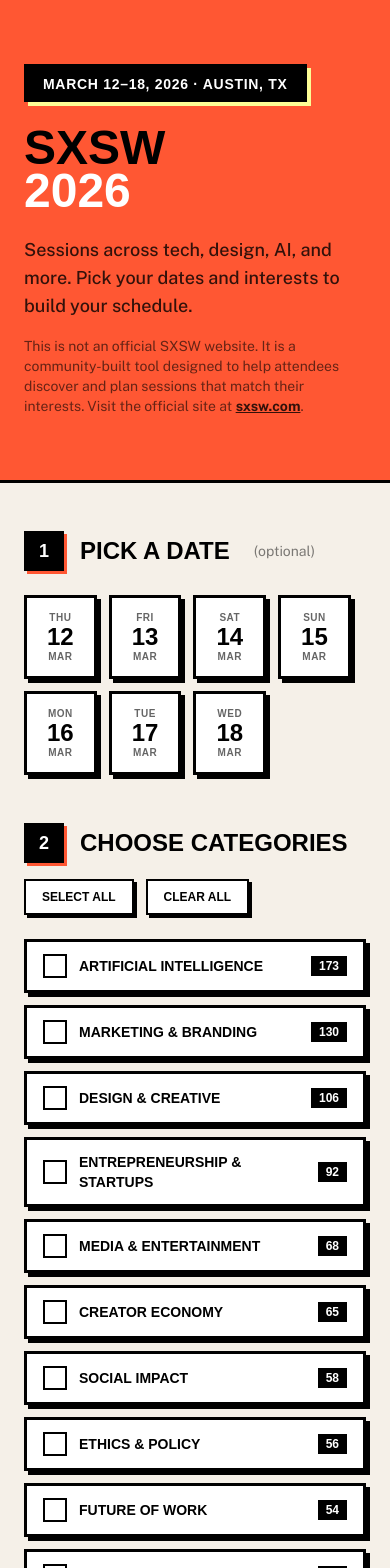
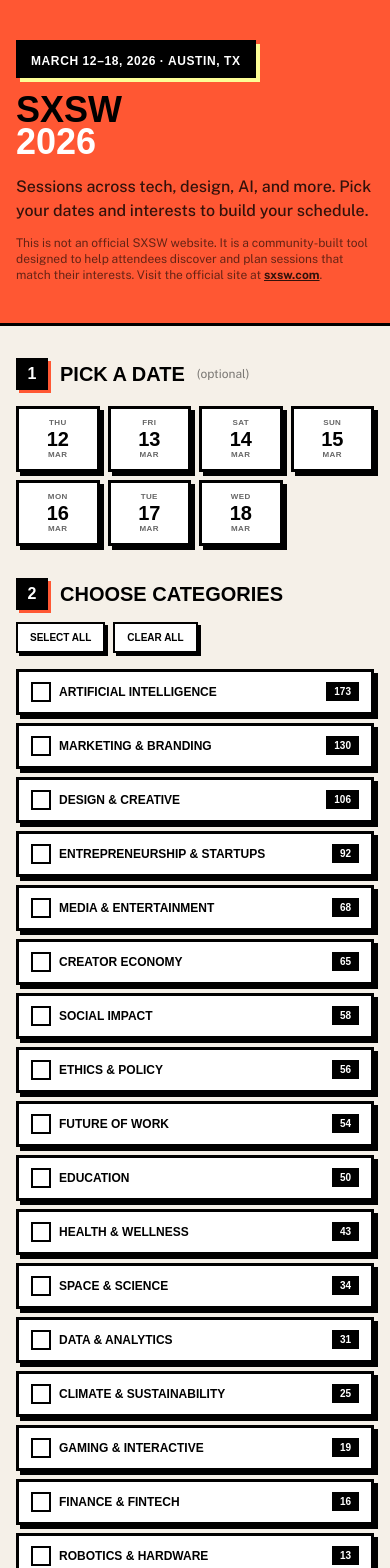
Before and after one commit to sivaprasadrl/sxsw, a Next.js app: page / in a window 390 px wide. Shown: the top 1568 px of the page. Built offline with nearby package versions, Linux system fonts and the light colour scheme; a web font is replaced by a local one.

Commit message:
mobile layout bugfixes

```diff
--- a/app/welcome.tsx
+++ b/app/welcome.tsx
@@ -85,21 +85,21 @@
     <div className="min-h-screen bg-nb-bg">
       {/* Hero */}
       <div className="border-b-[3.5px] border-nb-black bg-nb-orange">
-        <div className="max-w-6xl mx-auto px-6 py-16 md:py-24">
-          <div className="inline-block bg-nb-black text-nb-white px-4 py-1 border-[3px] border-nb-black shadow-[4px_4px_0px_#FDFD96] mb-6">
-            <span className="font-heading text-sm font-black uppercase tracking-wider">
+        <div className="max-w-6xl mx-auto px-4 sm:px-6 py-10 sm:py-16 md:py-24">
+          <div className="inline-block bg-nb-black text-nb-white px-3 sm:px-4 py-1 border-[3px] border-nb-black shadow-[4px_4px_0px_#FDFD96] mb-4 sm:mb-6">
+            <span className="font-heading text-xs sm:text-sm font-black uppercase tracking-wider">
               March 12–18, 2026 &middot; Austin, TX
             </span>
           </div>
-          <h1 className="font-heading font-black text-5xl md:text-7xl lg:text-8xl uppercase leading-[0.9] text-nb-black mb-6">
+          <h1 className="font-heading font-black text-4xl sm:text-5xl md:text-7xl lg:text-8xl uppercase leading-[0.9] text-nb-black mb-4 sm:mb-6">
             SXSW<br />
             <span className="text-nb-white">2026</span>
           </h1>
-          <p className="font-body text-lg md:text-xl text-nb-black/80 max-w-xl font-medium">
+          <p className="font-body text-base sm:text-lg md:text-xl text-nb-black/80 max-w-xl font-medium">
             Sessions across tech, design, AI, and more.
             Pick your dates and interests to build your schedule.
           </p>
-          <p className="font-body text-sm text-nb-black/60 max-w-xl mt-4">
+          <p className="font-body text-xs sm:text-sm text-nb-black/60 max-w-xl mt-3 sm:mt-4">
             This is not an official SXSW website. It is a community-built tool designed to help attendees discover and plan sessions that match their interests.
             Visit the official site at{" "}
             <a
@@ -114,20 +114,20 @@
         </div>
       </div>
 
-      <div className="max-w-6xl mx-auto px-6 py-12">
+      <div className="max-w-6xl mx-auto px-4 sm:px-6 py-8 sm:py-12">
         {/* Step 1: Date */}
-        <section className="mb-12">
-          <div className="flex items-center gap-4 mb-6">
-            <span className="inline-flex items-center justify-center w-10 h-10 bg-nb-black text-nb-white font-heading font-black text-lg border-[3px] border-nb-black shadow-[3px_3px_0px_#FF5733]">
+        <section className="mb-8 sm:mb-12">
+          <div className="flex items-center gap-3 sm:gap-4 mb-4 sm:mb-6">
+            <span className="inline-flex items-center justify-center w-8 h-8 sm:w-10 sm:h-10 bg-nb-black text-nb-white font-heading font-black text-base sm:text-lg border-[3px] border-nb-black shadow-[3px_3px_0px_#FF5733]">
               1
             </span>
-            <h2 className="font-heading font-black text-2xl md:text-3xl uppercase">
+            <h2 className="font-heading font-black text-xl sm:text-2xl md:text-3xl uppercase">
               Pick a Date
             </h2>
-            <span className="font-body text-sm text-nb-black/50 ml-2">(optional)</span>
+            <span className="font-body text-xs sm:text-sm text-nb-black/50">(optional)</span>
           </div>
 
-          <div className="flex flex-wrap gap-3">
+          <div className="grid grid-cols-4 sm:flex sm:flex-wrap gap-2 sm:gap-3">
             {dates.map((date) => {
               const { weekday, month, day } = formatDateLabel(date);
               const isSelected = selectedDate === date;
@@ -137,20 +137,20 @@
                   onClick={() =>
                     setSelectedDate(isSelected ? null : date)
                   }
-                  className={`flex flex-col items-center px-5 py-3 border-[3px] border-nb-black transition-all duration-150 cursor-pointer select-none
+                  className={`flex flex-col items-center px-2 sm:px-5 py-2 sm:py-3 border-[3px] border-nb-black transition-all duration-150 cursor-pointer select-none
                     ${
                       isSelected
                         ? "bg-nb-black text-nb-white shadow-none translate-x-[4px] translate-y-[4px]"
                         : "bg-nb-white text-nb-black shadow-[4px_4px_0px_#000] hover:shadow-[2px_2px_0px_#000] hover:translate-x-[2px] hover:translate-y-[2px]"
                     }`}
                 >
-                  <span className="font-heading font-black text-[10px] uppercase tracking-wider opacity-60">
+                  <span className="font-heading font-black text-[8px] sm:text-[10px] uppercase tracking-wider opacity-60">
                     {weekday}
                   </span>
-                  <span className="font-heading font-black text-2xl leading-none">
+                  <span className="font-heading font-black text-xl sm:text-2xl leading-none">
                     {day}
                   </span>
-                  <span className="font-heading font-black text-[10px] uppercase tracking-wider opacity-60">
+                  <span className="font-heading font-black text-[8px] sm:text-[10px] uppercase tracking-wider opacity-60">
                     {month}
                   </span>
                 </button>
@@ -160,31 +160,31 @@
         </section>
 
         {/* Step 2: Categories */}
-        <section className="mb-12">
-          <div className="flex items-center gap-4 mb-4">
-            <span className="inline-flex items-center justify-center w-10 h-10 bg-nb-black text-nb-white font-heading font-black text-lg border-[3px] border-nb-black shadow-[3px_3px_0px_#FF5733]">
+        <section className="mb-8 sm:mb-12">
+          <div className="flex items-center gap-3 sm:gap-4 mb-3 sm:mb-4">
+            <span className="inline-flex items-center justify-center w-8 h-8 sm:w-10 sm:h-10 bg-nb-black text-nb-white font-heading font-black text-base sm:text-lg border-[3px] border-nb-black shadow-[3px_3px_0px_#FF5733]">
               2
             </span>
-            <h2 className="font-heading font-black text-2xl md:text-3xl uppercase">
+            <h2 className="font-heading font-black text-xl sm:text-2xl md:text-3xl uppercase">
               Choose Categories
             </h2>
           </div>
-          <div className="flex gap-3 mb-6">
+          <div className="flex gap-2 sm:gap-3 mb-4 sm:mb-6">
             <button
               onClick={selectAll}
-              className="font-heading font-black text-xs uppercase px-4 py-2 bg-nb-white border-[2.5px] border-nb-black shadow-[3px_3px_0px_#000] hover:shadow-[1.5px_1.5px_0px_#000] hover:translate-x-[1.5px] hover:translate-y-[1.5px] active:shadow-none active:translate-x-[3px] active:translate-y-[3px] transition-all duration-150 cursor-pointer"
+              className="font-heading font-black text-[10px] sm:text-xs uppercase px-3 sm:px-4 py-1.5 sm:py-2 bg-nb-white border-[2.5px] border-nb-black shadow-[3px_3px_0px_#000] hover:shadow-[1.5px_1.5px_0px_#000] hover:translate-x-[1.5px] hover:translate-y-[1.5px] active:shadow-none active:translate-x-[3px] active:translate-y-[3px] transition-all duration-150 cursor-pointer"
             >
               Select All
             </button>
             <button
               onClick={clearAll}
-              className="font-heading font-black text-xs uppercase px-4 py-2 bg-nb-white border-[2.5px] border-nb-black shadow-[3px_3px_0px_#000] hover:shadow-[1.5px_1.5px_0px_#000] hover:translate-x-[1.5px] hover:translate-y-[1.5px] active:shadow-none active:translate-x-[3px] active:translate-y-[3px] transition-all duration-150 cursor-pointer"
+              className="font-heading font-black text-[10px] sm:text-xs uppercase px-3 sm:px-4 py-1.5 sm:py-2 bg-nb-white border-[2.5px] border-nb-black shadow-[3px_3px_0px_#000] hover:shadow-[1.5px_1.5px_0px_#000] hover:translate-x-[1.5px] hover:translate-y-[1.5px] active:shadow-none active:translate-x-[3px] active:translate-y-[3px] transition-all duration-150 cursor-pointer"
             >
               Clear All
             </button>
           </div>
 
-          <div className="grid grid-cols-1 sm:grid-cols-2 lg:grid-cols-3 gap-3">
+          <div className="grid grid-cols-1 sm:grid-cols-2 lg:grid-cols-3 gap-2 sm:gap-3">
             {categories.map((cat) => {
               const isSelected = selectedCategories.has(cat.name);
               const bgColor = CATEGORY_COLORS[cat.name] || "bg-nb-white";
@@ -192,7 +192,7 @@
                 <button
                   key={cat.name}
                   onClick={() => toggleCategory(cat.name)}
-                  className={`flex items-center gap-3 px-4 py-3 border-[3px] border-nb-black text-left transition-all duration-150 cursor-pointer select-none
+                  className={`flex items-center gap-2 sm:gap-3 px-3 sm:px-4 py-2.5 sm:py-3 border-[3px] border-nb-black text-left transition-all duration-150 cursor-pointer select-none
                     ${
                       isSelected
                         ? `${bgColor} shadow-none translate-x-[4px] translate-y-[4px]`
@@ -200,17 +200,17 @@
                     }`}
                 >
                   <span
-                    className={`inline-flex items-center justify-center w-6 h-6 border-[2.5px] border-nb-black shrink-0 font-body text-sm
+                    className={`inline-flex items-center justify-center w-5 h-5 sm:w-6 sm:h-6 border-[2.5px] border-nb-black shrink-0 font-body text-xs sm:text-sm
                       ${isSelected ? "bg-nb-black text-nb-white" : "bg-nb-white"}`}
                   >
                     {isSelected ? "✓" : ""}
                   </span>
                   <span className="flex-1">
-                    <span className="font-heading font-black text-sm uppercase block">
+                    <span className="font-heading font-black text-xs sm:text-sm uppercase block">
                       {cat.name}
                     </span>
                   </span>
-                  <span className="font-heading font-black text-xs bg-nb-black text-nb-white px-2 py-0.5 shrink-0 ml-2">
+                  <span className="font-heading font-black text-[10px] sm:text-xs bg-nb-black text-nb-white px-2 py-0.5 shrink-0 ml-2">
                     {cat.count}
                   </span>
                 </button>
@@ -220,11 +220,11 @@
         </section>
 
         {/* Explore button */}
-        <section className="pb-16">
+        <section className="pb-8 sm:pb-16">
           <button
             onClick={handleExplore}
             disabled={!canExplore}
-            className={`w-full sm:w-auto px-12 py-5 font-heading font-black text-xl uppercase border-[3.5px] border-nb-black transition-all duration-150 cursor-pointer
+            className={`w-full sm:w-auto px-8 sm:px-12 py-4 sm:py-5 font-heading font-black text-lg sm:text-xl uppercase border-[3.5px] border-nb-black transition-all duration-150 cursor-pointer
               ${
                 canExplore
                   ? "bg-nb-orange text-nb-white shadow-[6px_6px_0px_#000] hover:shadow-[3px_3px_0px_#000] hover:translate-x-[3px] hover:translate-y-[3px] active:shadow-none active:translate-x-[6px] active:translate-y-[6px]"
@@ -239,8 +239,8 @@
 
       {/* Footer */}
       <footer className="border-t-[3.5px] border-nb-black bg-nb-black text-nb-white">
-        <div className="max-w-6xl mx-auto px-6 py-6 flex items-center justify-between">
-          <span className="font-heading font-black text-sm uppercase">
+        <div className="max-w-6xl mx-auto px-4 sm:px-6 py-4 sm:py-6 flex items-center justify-between">
+          <span className="font-heading font-black text-xs sm:text-sm uppercase">
             SXSW 2026 Sessions Explorer
           </span>
           <a href="https://sw3ll.ai" target="_blank" rel="noopener noreferrer" className="font-body text-xs text-nb-white/60 hover:text-nb-white transition-colors duration-150">
```
Also changed, not shown: app/events/event-browser.tsx (+44 -24 lines).
